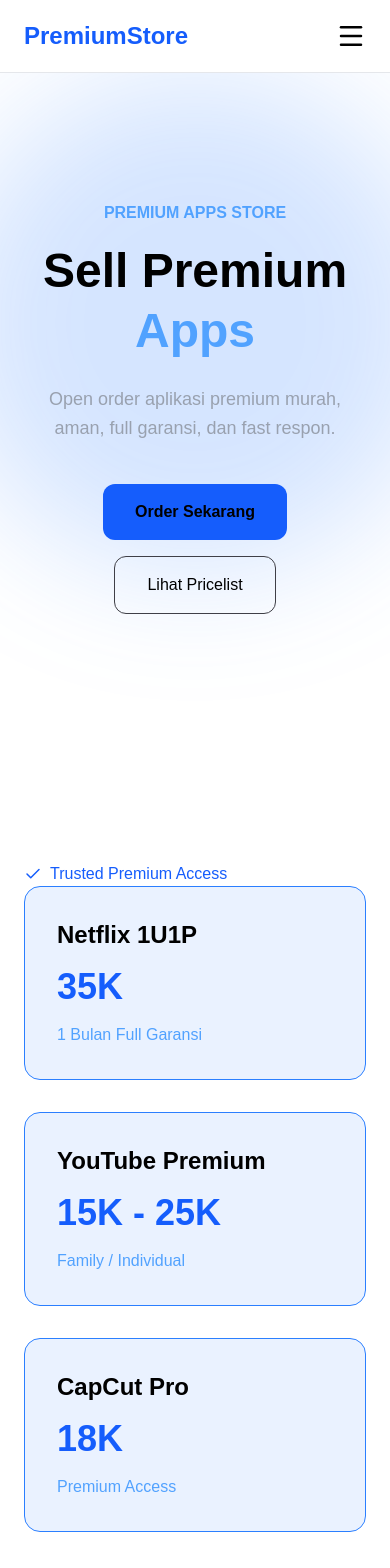
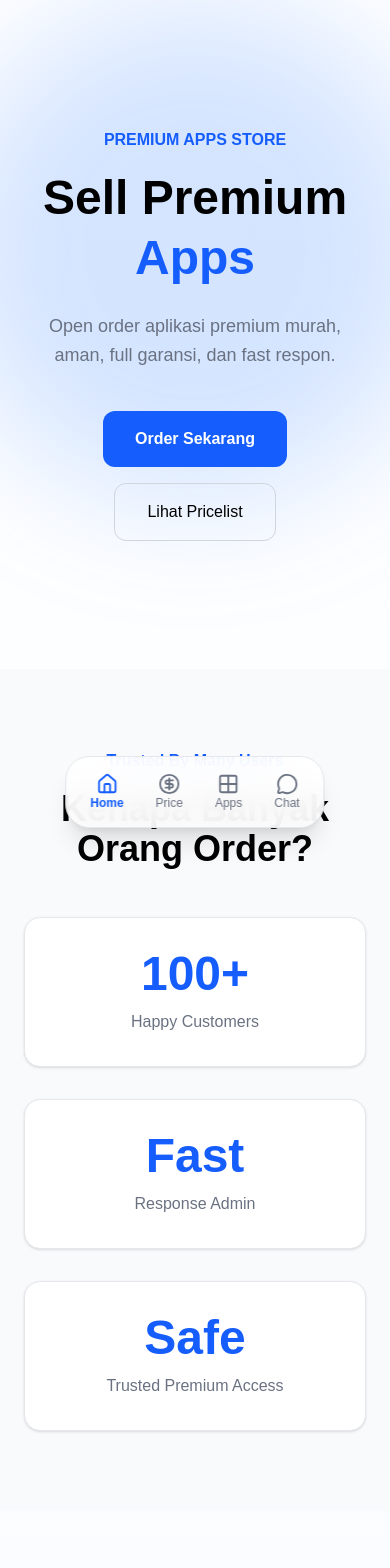
Before and after one commit to afrilelo111-stack/landing-page, a Next.js app: page / in a window 390 px wide. Shown: the top 1568 px of the page. Built offline with nearby package versions, Linux system fonts and the light colour scheme.

Commit message:
feat: menambahkan navbarMobile

```diff
--- a/package.json
+++ b/package.json
@@ -9,6 +9,7 @@
     "lint": "eslint"
   },
   "dependencies": {
+    "framer-motion": "^12.38.0",
     "lucide-react": "^1.14.0",
     "next": "16.2.6",
     "react": "19.2.4",
--- a/src/app/page.js
+++ b/src/app/page.js
@@ -5,17 +5,22 @@ import Apps from "@/components/Apps";
 import Benefits from "@/components/Benefits";
 import Footer from "@/components/Footer";
 import CTA from "@/components/CTA";
+import Trust from "@/components/Trust";
+import "./globals.css";
+import MobileNav from "@/components/MobileNav";
 
 export default function Home() {
   return (
-    <main className="bg-white text-black min-h-screen">
+    <main className="bg-gradient-to-b from-white to-blue-50 text-black min-h-screen">
       <Navbar />
       <Hero />
+      <Trust />
       <Pricing />
       <Apps />
       <Benefits />
       <CTA />
       <Footer />
+      <MobileNav />
     </main>
   );
 }
--- a/src/components/Apps.jsx
+++ b/src/components/Apps.jsx
@@ -57,6 +57,9 @@ export default function Apps() {
                 hover:shadow-xl
                 transition
                 duration-300
+                hover:-translate-y-2
+                transition
+                duration-300
             "
           >
             <div className="text-4xl mb-4">{app.emoji}</div>
--- a/src/components/Hero.jsx
+++ b/src/components/Hero.jsx
@@ -1,34 +1,46 @@
+"use client";
+
+
 export default function Hero() {
   return (
     <section className="relative overflow-hidden text-center py-32 px-6">
 
-      {/* Glow Effect */}
+      {/* Glow */}
       <div className="absolute top-0 left-1/2 -translate-x-1/2 w-[500px] h-[500px] bg-blue-500/20 blur-3xl rounded-full"></div>
 
-      <div className="relative z-10">
-        <p className="text-blue-400 font-semibold mb-4">
+      <div
+        className="relative z-10"
+        initial={{ opacity: 0, y: 40 }}
+        animate={{ opacity: 1, y: 0 }}
+        transition={{ duration: 0.8 }}
+      >
+
+        <p className="text-blue-600 font-semibold mb-4">
           PREMIUM APPS STORE
         </p>
 
         <h1 className="text-5xl md:text-7xl font-black leading-tight">
           Sell Premium
-          <span className="text-blue-400"> Apps</span>
+          <span className="text-blue-600"> Apps</span>
         </h1>
 
-        <p className="text-gray-400 mt-6 max-w-2xl mx-auto text-lg leading-relaxed">
+        <p className="text-gray-500 mt-6 max-w-2xl mx-auto text-lg leading-relaxed">
           Open order aplikasi premium murah,
           aman, full garansi, dan fast respon.
         </p>
 
         <div className="flex justify-center gap-4 mt-10 flex-wrap">
-          <button className="bg-blue-600 hover:bg-blue-700 transition px-8 py-4 rounded-xl font-semibold">
+
+          <button className="bg-blue-600 hover:bg-blue-700 transition px-8 py-4 rounded-xl font-semibold text-white">
             Order Sekarang
           </button>
 
-          <button className="border border-zinc-700 hover:border-blue-500 transition px-8 py-4 rounded-xl">
+          <button className="border border-gray-300 hover:border-blue-500 transition px-8 py-4 rounded-xl">
             Lihat Pricelist
           </button>
+
         </div>
+
       </div>
     </section>
   );
--- /dev/null
+++ b/src/components/MobileNav.jsx
@@ -0,0 +1,68 @@
+"use client";
+
+import {
+  House,
+  CircleDollarSign,
+  Grid2x2,
+  MessageCircle,
+} from "lucide-react";
+
+export default function MobileNav() {
+  return (
+    <div
+      className="
+        md:hidden
+        fixed
+        bottom-4
+        left-1/2
+        -translate-x-1/2
+        z-50
+        bg-white/90
+        backdrop-blur-lg
+        border
+        border-gray-200
+        shadow-xl
+        rounded-3xl
+        px-6
+        py-4
+        flex
+        gap-8
+      "
+    >
+
+      <a
+        href="#"
+        className="flex flex-col items-center text-blue-600 text-xs font-semibold"
+      >
+        <House size={22} />
+        <span>Home</span>
+      </a>
+
+      <a
+        href="#pricing"
+        className="flex flex-col items-center text-gray-500 text-xs"
+      >
+        <CircleDollarSign size={22} />
+        <span>Price</span>
+      </a>
+
+      <a
+        href="#apps"
+        className="flex flex-col items-center text-gray-500 text-xs"
+      >
+        <Grid2x2 size={22} />
+        <span>Apps</span>
+      </a>
+
+      <a
+        href="https://wa.me/6281234567890"
+        target="_blank"
+        className="flex flex-col items-center text-gray-500 text-xs"
+      >
+        <MessageCircle size={22} />
+        <span>Chat</span>
+      </a>
+
+    </div>
+  );
+}
--- a/src/components/Navbar.jsx
+++ b/src/components/Navbar.jsx
@@ -7,7 +7,7 @@ export default function Navbar() {
   const [open, setOpen] = useState(false);
 
   return (
-    <nav className="sticky top-0 z-50 backdrop-blur-md bg-white/80 border-b border-gray-200">
+    <nav className="hidden md:block sticky top-0 z-50 backdrop-blur-md bg-white/80 border-b border-gray-200">
 
       <div className="max-w-7xl mx-auto flex justify-between items-center px-6 py-5">
 
--- /dev/null
+++ b/src/components/Trust.jsx
@@ -0,0 +1,51 @@
+export default function Trust() {
+  return (
+    <section className="py-20 px-6 bg-gray-50">
+
+      <div className="max-w-5xl mx-auto text-center">
+
+        <p className="text-blue-600 font-semibold mb-4">
+          Trusted By Many Users
+        </p>
+
+        <h2 className="text-4xl font-bold mb-12">
+          Kenapa Banyak Orang Order?
+        </h2>
+
+        <div className="grid md:grid-cols-3 gap-8">
+
+          <div className="bg-white p-8 rounded-2xl border border-gray-200 shadow-sm">
+            <h3 className="text-5xl font-black text-blue-600 mb-3">
+              100+
+            </h3>
+
+            <p className="text-gray-500">
+              Happy Customers
+            </p>
+          </div>
+
+          <div className="bg-white p-8 rounded-2xl border border-gray-200 shadow-sm">
+            <h3 className="text-5xl font-black text-blue-600 mb-3">
+              Fast
+            </h3>
+
+            <p className="text-gray-500">
+              Response Admin
+            </p>
+          </div>
+
+          <div className="bg-white p-8 rounded-2xl border border-gray-200 shadow-sm">
+            <h3 className="text-5xl font-black text-blue-600 mb-3">
+              Safe
+            </h3>
+
+            <p className="text-gray-500">
+              Trusted Premium Access
+            </p>
+          </div>
+
+        </div>
+      </div>
+    </section>
+  );
+}
```
Also changed, not shown: 1 other file (tests, documents, lock files or other folders).
